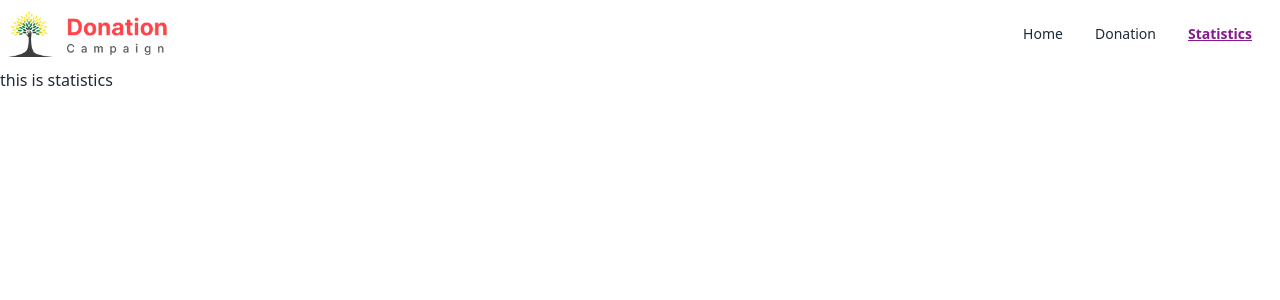
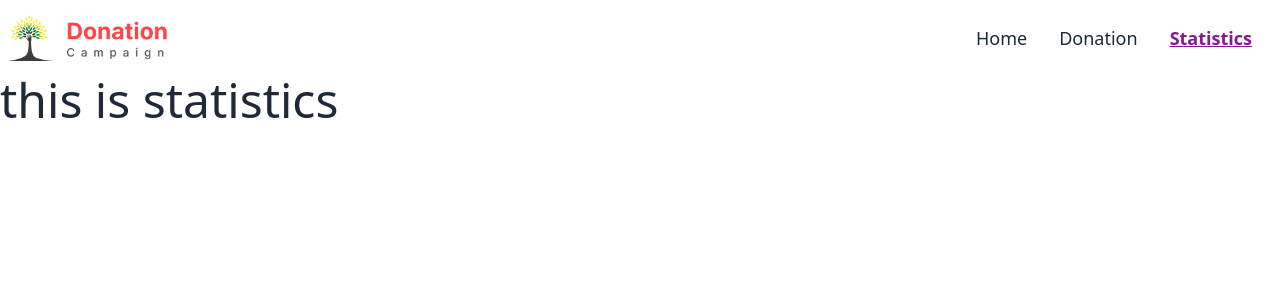
Before and after one commit to anikdas400/donation-project, a React (Vite) app: page /statistics in a window 1280 px wide. Shown: the top 300 px of the page. Built offline with nearby package versions, Linux system fonts and the light colour scheme.

Commit message:
README.md complite

```diff
--- a/package.json
+++ b/package.json
@@ -16,6 +16,7 @@
     "react-dom": "^18.2.0",
     "react-router-dom": "^6.16.0",
     "react-toastify": "^9.1.3",
+    "recharts": "^2.8.0",
     "sort-by": "^1.2.0"
   },
   "devDependencies": {
--- a/src/Components/Favorite/Favourite.jsx
+++ b/src/Components/Favorite/Favourite.jsx
@@ -1,3 +1,4 @@
+
 
 
 const Favourite = ({ donate }) => {
@@ -10,7 +11,7 @@ const Favourite = ({ donate }) => {
             <p className="text-lg font-bold">{title}</p>
             <h3 className="text-lg font-semibold" style={{color:text_color}}>${price}</h3>
                 <div className="card-actions">
-                    <button style={{backgroundColor:text_color}} className="btn text-white">View Details</button>
+                   <button style={{backgroundColor:text_color}} className="btn text-white">View Details</button>
                 </div>
             </div>
 
--- a/src/Components/FeatureDonate/FeatureDonate.jsx
+++ b/src/Components/FeatureDonate/FeatureDonate.jsx
@@ -13,7 +13,7 @@ const FeatureDonate = () => {
     }
         ,[])
     return (
-        <div className="grid grid-cols-2 sm:grid-cols-2 md:grid-cols-3 lg:grid-cols-4 gap-3 mb-7 ">
+        <div className="grid grid-cols-1 sm:grid-cols-2 md:grid-cols-3 lg:grid-cols-4 gap-3 mb-7 ">
             {
                 donates.map(donate =><Donate key={donate.id} donate={donate}></Donate>)
             }
--- a/src/Components/Header/Header.jsx
+++ b/src/Components/Header/Header.jsx
@@ -4,13 +4,13 @@ import { NavLink } from "react-router-dom";
 const Header = () => {
 
     const Links = <>
-        <li><NavLink to='/' className={({ isActive, isPending }) =>
+        <li className="text-lg"><NavLink to='/' className={({ isActive, isPending }) =>
             isPending ? "pending" : isActive ? "text-fuchsia-800 font-bold underline text-md" : ""
         }>Home</NavLink></li>
-        <li><NavLink to='/donation' className={({ isActive, isPending }) =>
+        <li className="text-lg"><NavLink to='/donation' className={({ isActive, isPending }) =>
             isPending ? "pending" : isActive ? "text-fuchsia-800 font-bold underline text-md" : ""
         }>Donation</NavLink></li>
-        <li><NavLink to='/statistics' className={({ isActive, isPending }) =>
+        <li className="text-lg"><NavLink to='/statistics' className={({ isActive, isPending }) =>
             isPending ? "pending" : isActive ? "text-fuchsia-800 font-bold underline text-md" : ""
         }>Statistics</NavLink></li>
     </>
--- a/src/Components/Statistics/Statistics.jsx
+++ b/src/Components/Statistics/Statistics.jsx
@@ -1,9 +1,10 @@
-
 
 const Statistics = () => {
+
     return (
         <div>
-            <h2>this is statistics</h2>
+            <h2 className="text-5xl">this is statistics</h2>
+
 
         </div>
     );
```
Also changed, not shown: 2 other files (tests, documents, lock files or other folders).
